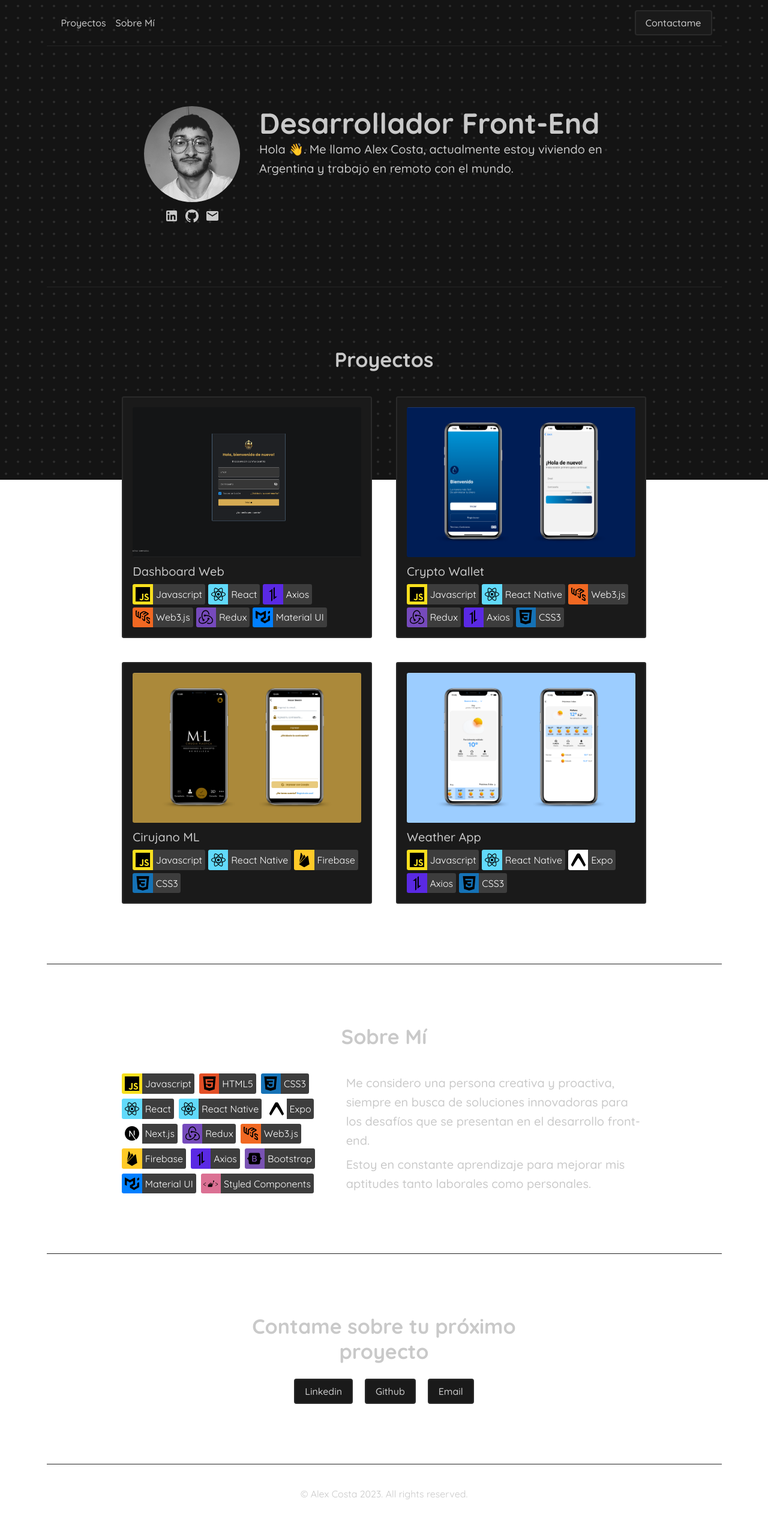
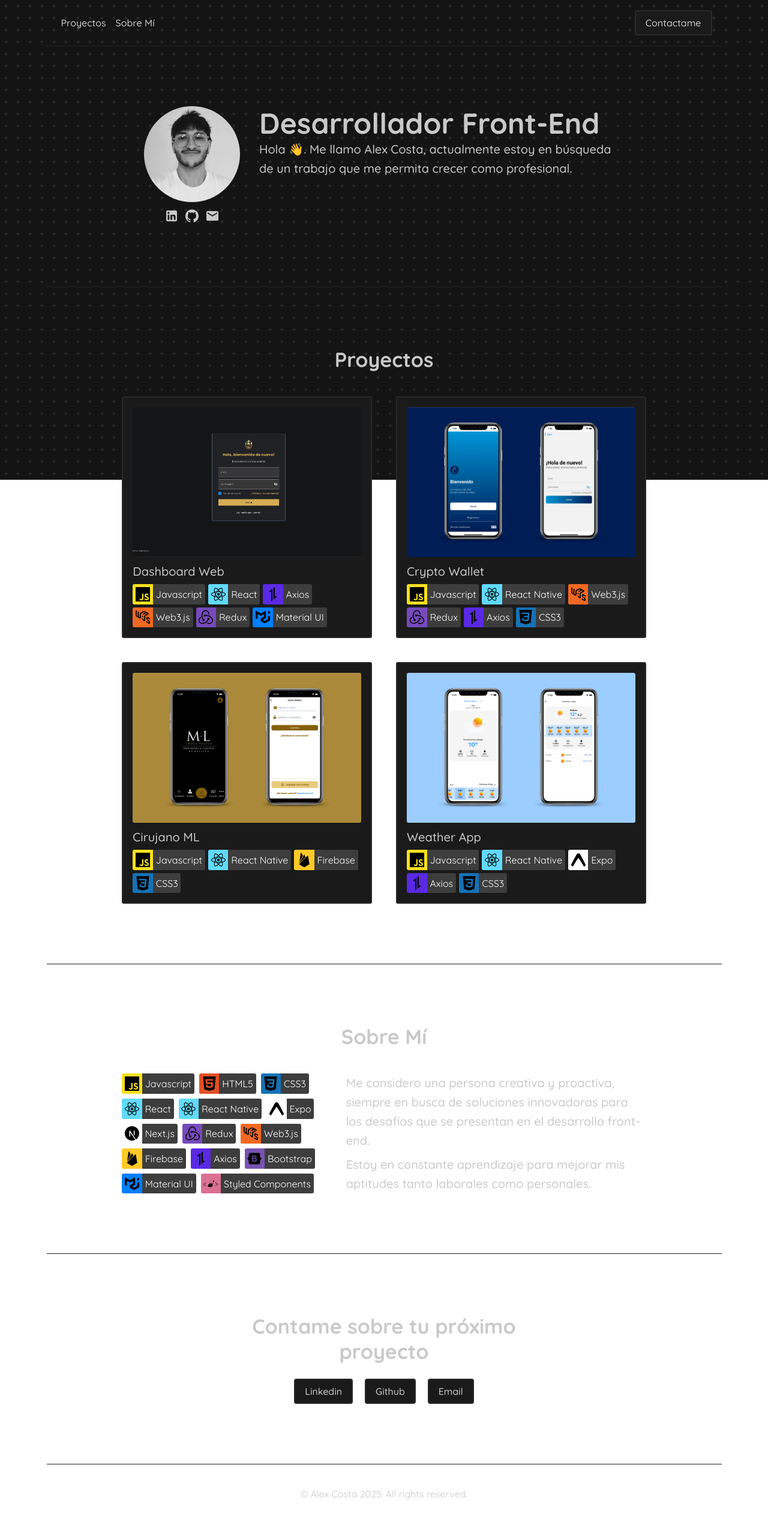
Before and after one commit to alexcostai/alexcostai.github.io, a Next.js app: page / in a window 1280 px wide. Shown: the top 2538 px of the page at 60% size. Built offline with nearby package versions, Linux system fonts and the light colour scheme; what react-swipeable-views-utils would draw is missing.

Commit message:
Modificacion en la foto de perfíl y texto principal

```diff
--- a/src/components/sections/FooterSection.js
+++ b/src/components/sections/FooterSection.js
@@ -14,7 +14,7 @@ export default function FooterSection() {
   return (
     <Grid container className={classes.container}>
       <Grid item xs={12} display={"flex"} justifyContent={"center"}>
-        <Typography>© Alex Costa 2023. All rights reserved.</Typography>
+        <Typography>© Alex Costa 2025. All rights reserved.</Typography>
       </Grid>
     </Grid>
   );
--- a/src/components/sections/main/MainSection.js
+++ b/src/components/sections/main/MainSection.js
@@ -75,8 +75,8 @@ export default function MainSection({ scrollTo }) {
               Desarrollador Front-End
             </Typography>
             <Typography variant="h6">
-              Hola 👋. Me llamo Alex Costa, actualmente estoy viviendo en
-              Argentina y trabajo en remoto con el mundo.
+              Hola 👋. Me llamo Alex Costa, actualmente estoy en búsqueda de un
+              trabajo que me permita crecer como profesional.
             </Typography>
           </div>
         </Grid>
```
Also changed, not shown: public/images/profile-photo.jpg, 1 other file (tests, documents, lock files or other folders).
